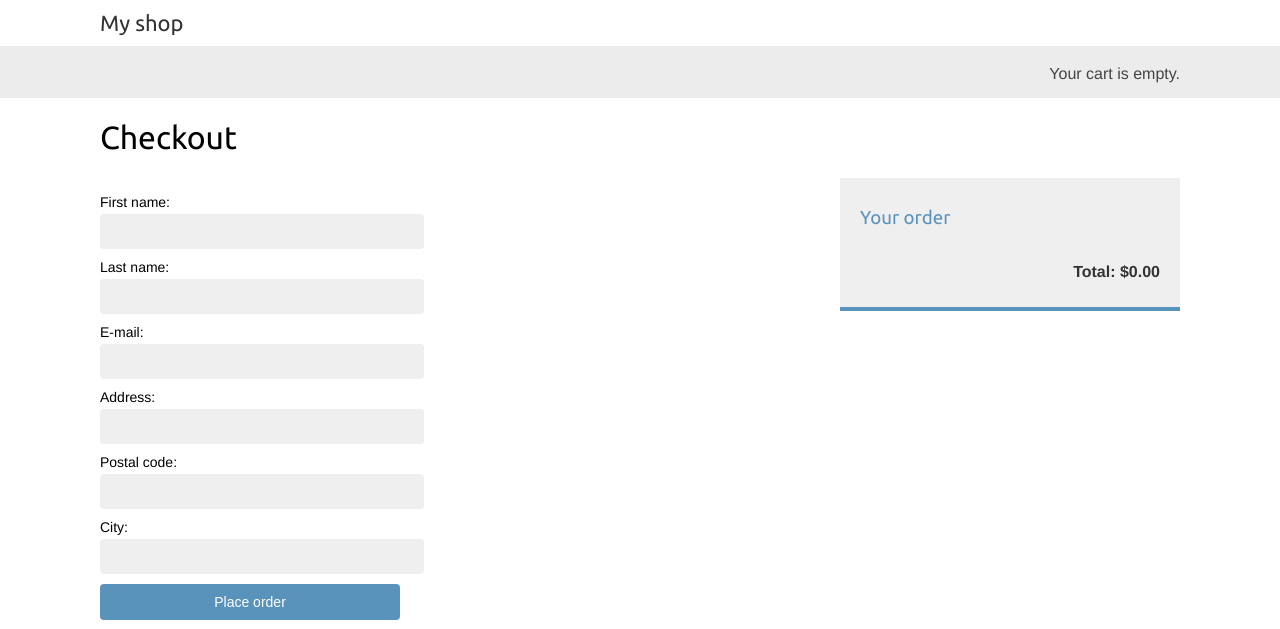
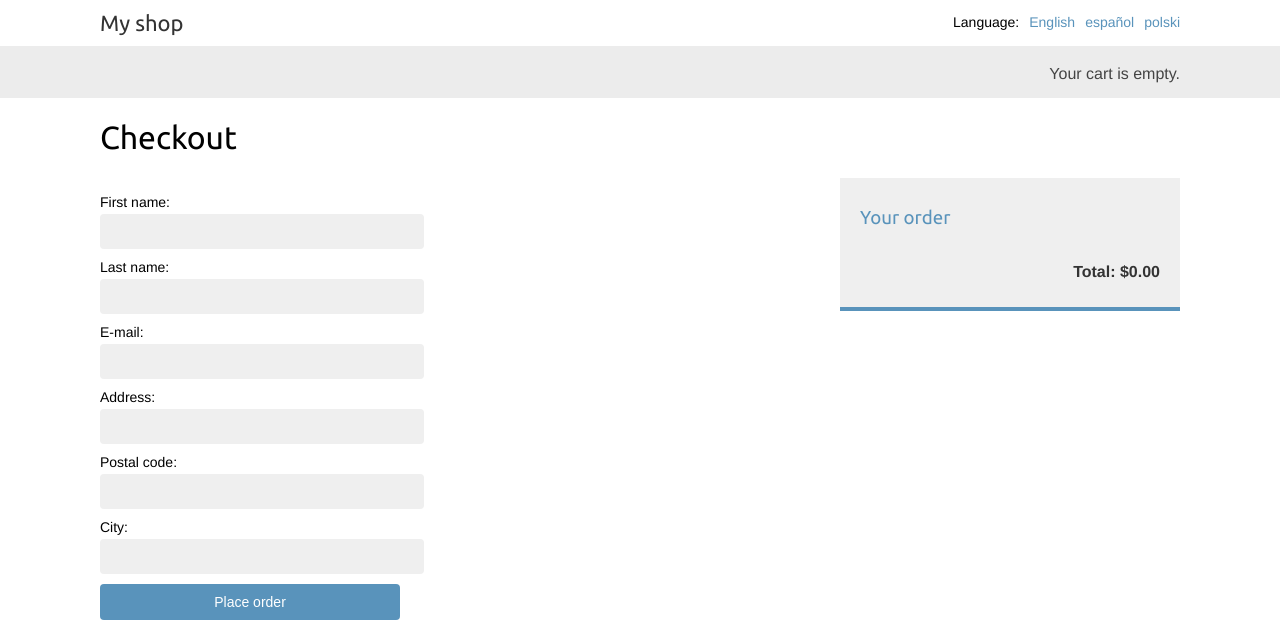
Before and after one commit to MichalGul/Django_projects, a Django app: page /en/orders/create/ in a window 1280 px wide. Shown: the top 629 px of the page. Run offline with Django 3.2, Linux system fonts and the light colour scheme; parts of the project's set-up code (start-up, migrations or seed data) failed here and were passed over.

Commit message:
Added language selector, Added translated loacle files

```diff
--- a/myshop/shop/templates/shop/base.html
+++ b/myshop/shop/templates/shop/base.html
@@ -1,4 +1,6 @@
+{#Load internalization tag#}
 {% load i18n %}
+
 {% load static %}
 <!DOCTYPE html>
 <html>
@@ -10,6 +12,22 @@
   <body>
     <div id="header">
       <a href="/" class="logo">{% trans "My shop" %}</a>
+        {% get_current_language as LANGUAGE_CODE %}
+        {# Get languages defined in LANGUAGES settings#}
+        {% get_available_languages as LANGUAGES %}
+        {% get_language_info_list for LANGUAGES as languages %}
+        <div class="languages">
+            <p> {% trans "Language" %}:</p>
+            <ul class="languages">
+                {% for language in languages %}
+                    <li>
+                        <a href="/{{ language.code }}/"{% if language.code == LANGUAGE_CODE %} class="selected" {% endif %}>
+                            {{ language.name_local }}
+                        </a>
+                    </li>
+                {% endfor %}
+            </ul>
+        </div>
     </div>
     <div id="subheader">
       <div class="cart">
```
Also changed, not shown: myshop/locale/en/LC_MESSAGES/django.po (added), myshop/locale/es/LC_MESSAGES/django.po (added), myshop/locale/pl/LC_MESSAGES/django.po (added), myshop/orders/locale/en/LC_MESSAGES/django.po (added), myshop/orders/locale/es/LC_MESSAGES/django.po (added), myshop/orders/locale/pl/LC_MESSAGES/django.po (added).
